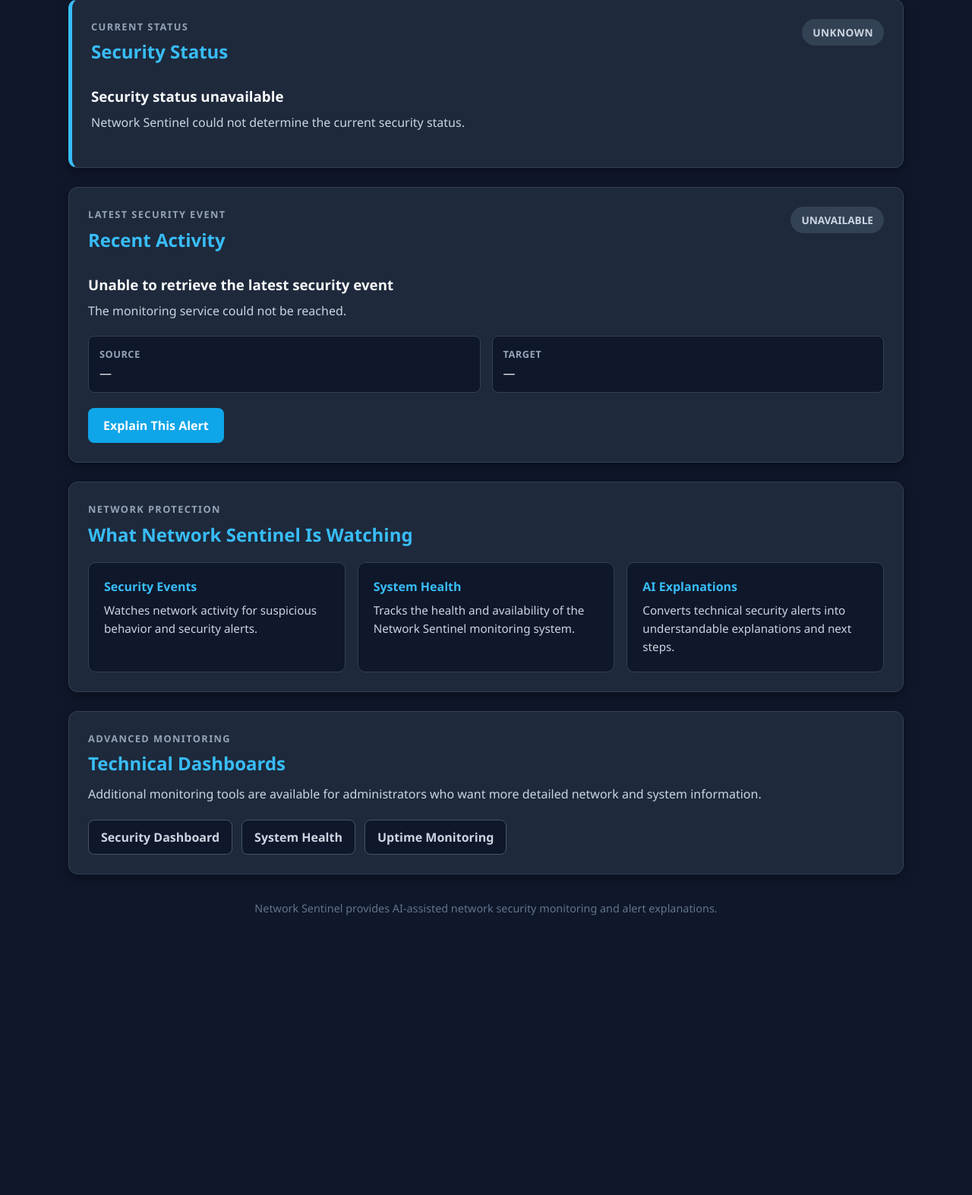
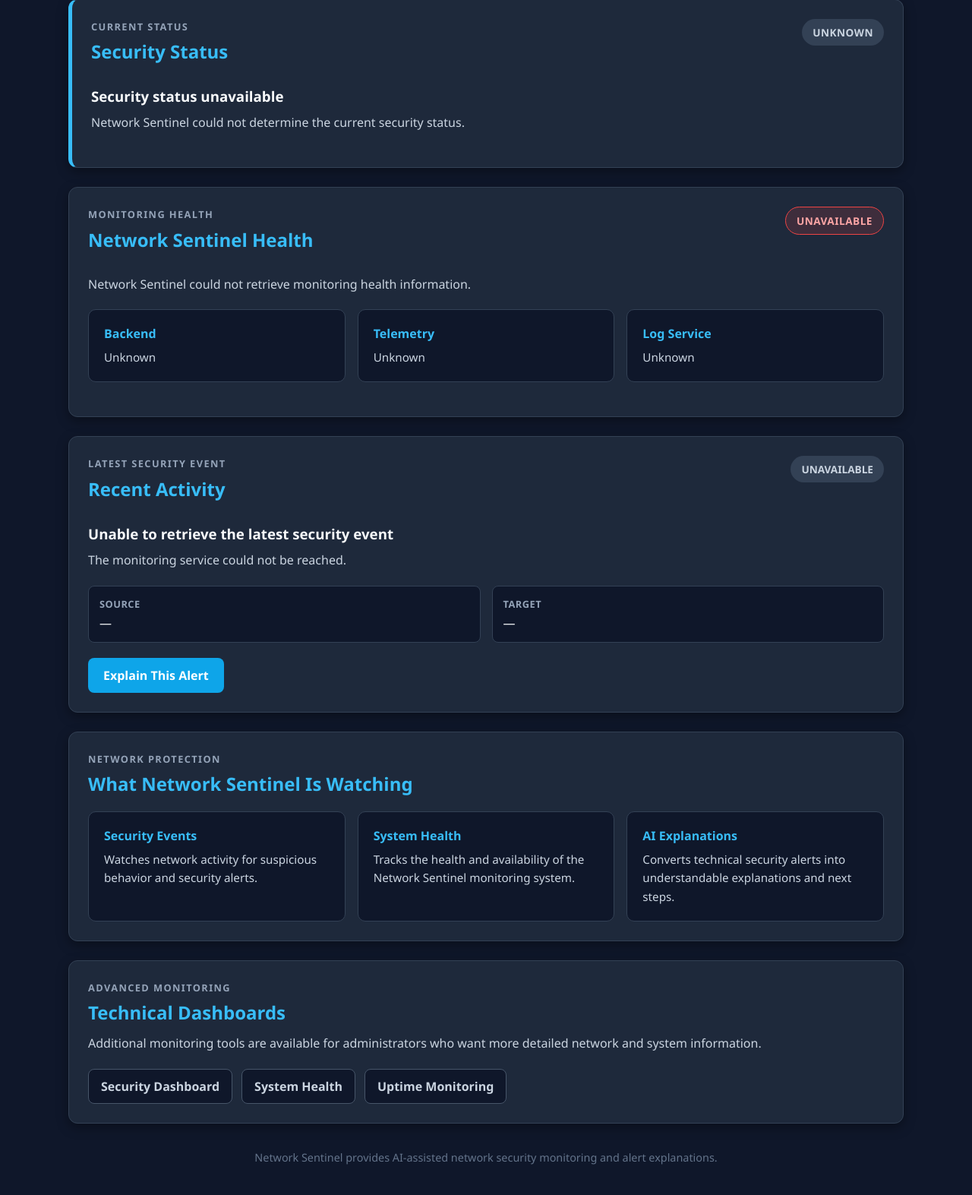
Before and after one commit to DarinAWilson/Network-Sentinel, a Flask app: template AI-Backend/templates/index.html in a window 1280 px wide. Shown: the part 419-1992 px from the top of the page at 76% size. Before the commit the page ends 1624 px from the top, so only its background shows below. Run offline with Flask 3, Linux system fonts and the light colour scheme; the template is opened without the code that fills it, so the values that code supplies are empty; parts of the project's set-up code (start-up, migrations or seed data) failed here and were passed over.

Commit message:
Add customer monitoring health to portal

```diff
--- a/AI-Backend/static/portal.js
+++ b/AI-Backend/static/portal.js
@@ -95,6 +95,7 @@ function updateSecurityStatus(risk) {
 
 function getEventSummary(data) {
     const noiseReduction = data.noise_reduction || {};
+
     const repeatCount = Number(
         noiseReduction.repeat_count || 1
     );
@@ -115,6 +116,147 @@ function getEventSummary(data) {
         "Network Sentinel detected this activity during network monitoring."
     );
 }
+
+function updateMonitoringHealth(data) {
+    const badge = document.getElementById(
+        "monitoringHealthBadge"
+    );
+
+    const message = document.getElementById(
+        "monitoringHealthMessage"
+    );
+
+    const backendHealth = document.getElementById(
+        "backendHealth"
+    );
+
+    const telemetryHealth = document.getElementById(
+        "telemetryHealth"
+    );
+
+    const lokiHealth = document.getElementById(
+        "lokiHealth"
+    );
+
+    const healthWindow = document.getElementById(
+        "healthWindow"
+    );
+
+    badge.className = "status-badge";
+
+    switch ((data.status || "").toLowerCase()) {
+        case "healthy":
+            badge.classList.add("status-good");
+            badge.textContent = "Healthy";
+            message.textContent =
+                "Network Sentinel is operating normally and receiving recent monitoring data.";
+            break;
+
+        case "degraded":
+            badge.classList.add("status-warning");
+            badge.textContent = "Degraded";
+            message.textContent =
+                "Network Sentinel is online, but recent monitoring data has not been detected.";
+            break;
+
+        default:
+            badge.classList.add("status-danger");
+            badge.textContent = "Offline";
+            message.textContent =
+                "Network Sentinel cannot currently confirm that monitoring services are operating normally.";
+    }
+
+    backendHealth.textContent =
+        data.backend === true
+            ? "Online"
+            : "Unavailable";
+
+    telemetryHealth.textContent =
+        data.recent_telemetry === true
+            ? "Receiving data"
+            : "No recent data";
+
+    lokiHealth.textContent =
+        data.loki === true
+            ? "Available"
+            : "Unavailable";
+
+    if (data.telemetry_window_minutes) {
+        healthWindow.textContent =
+            `Telemetry health is based on activity received within the last ` +
+            `${data.telemetry_window_minutes} minutes.`;
+    } else {
+        healthWindow.textContent = "";
+    }
+}
+
+function setMonitoringHealthUnavailable() {
+    const badge = document.getElementById(
+        "monitoringHealthBadge"
+    );
+
+    badge.className =
+        "status-badge status-danger";
+
+    badge.textContent =
+        "Unavailable";
+
+    document.getElementById(
+        "monitoringHealthMessage"
+    ).textContent =
+        "Network Sentinel could not retrieve monitoring health information.";
+
+    document.getElementById(
+        "backendHealth"
+    ).textContent =
+        "Unknown";
+
+    document.getElementById(
+        "telemetryHealth"
+    ).textContent =
+        "Unknown";
+
+    document.getElementById(
+        "lokiHealth"
+    ).textContent =
+        "Unknown";
+
+    document.getElementById(
+        "healthWindow"
+    ).textContent = "";
+}
+
+
+// =====================================================
+// Monitoring Health
+// =====================================================
+
+fetch(`${API_BASE_URL}/api/health`)
+    .then(response => {
+        if (!response.ok) {
+            throw new Error(
+                "Unable to retrieve monitoring health."
+            );
+        }
+
+        return response.json();
+    })
+    .then(data => {
+        updateMonitoringHealth(data);
+    })
+    .catch(error => {
+        console.error(
+            "Network Sentinel health error:",
+            error
+        );
+
+        setMonitoringHealthUnavailable();
+    });
+
+
+// =====================================================
+// Latest Security Event
+// =====================================================
 
 fetch(`${API_BASE_URL}/api/latest-alert`)
     .then(response => {
--- a/AI-Backend/templates/index.html
+++ b/AI-Backend/templates/index.html
@@ -40,7 +40,7 @@
 
 
     <!-- =====================================================
-         Logout
+         Customer Identity / Logout
          ===================================================== -->
 
     <div class="customer-bar">
@@ -88,7 +88,6 @@
 
             </div>
 
-
             <div
                 id="securityStatusBadge"
                 class="status-badge status-loading"
@@ -97,7 +96,6 @@
             </div>
 
         </div>
-
 
         <div id="securityStatus">
 
@@ -110,6 +108,92 @@
             </p>
 
         </div>
+
+    </section>
+
+
+    <!-- =====================================================
+         Monitoring Health
+         ===================================================== -->
+
+    <section class="card">
+
+        <div class="section-heading">
+
+            <div>
+
+                <p class="eyebrow">
+                    MONITORING HEALTH
+                </p>
+
+                <h2>
+                    Network Sentinel Health
+                </h2>
+
+            </div>
+
+            <div
+                id="monitoringHealthBadge"
+                class="status-badge status-loading"
+            >
+                Checking...
+            </div>
+
+        </div>
+
+
+        <p id="monitoringHealthMessage">
+            Network Sentinel is checking the health of your monitoring services.
+        </p>
+
+
+        <div class="monitoring-grid">
+
+            <div class="monitoring-item">
+
+                <h3>
+                    Backend
+                </h3>
+
+                <p id="backendHealth">
+                    Checking...
+                </p>
+
+            </div>
+
+
+            <div class="monitoring-item">
+
+                <h3>
+                    Telemetry
+                </h3>
+
+                <p id="telemetryHealth">
+                    Checking...
+                </p>
+
+            </div>
+
+
+            <div class="monitoring-item">
+
+                <h3>
+                    Log Service
+                </h3>
+
+                <p id="lokiHealth">
+                    Checking...
+                </p>
+
+            </div>
+
+        </div>
+
+        <p
+            id="healthWindow"
+            class="health-window"
+        >
+        </p>
 
     </section>
 
@@ -133,7 +217,6 @@
                 </h2>
 
             </div>
-
 
             <div
                 id="riskBadge"
```
Lines whose indentation alone changed are shown as unchanged.
